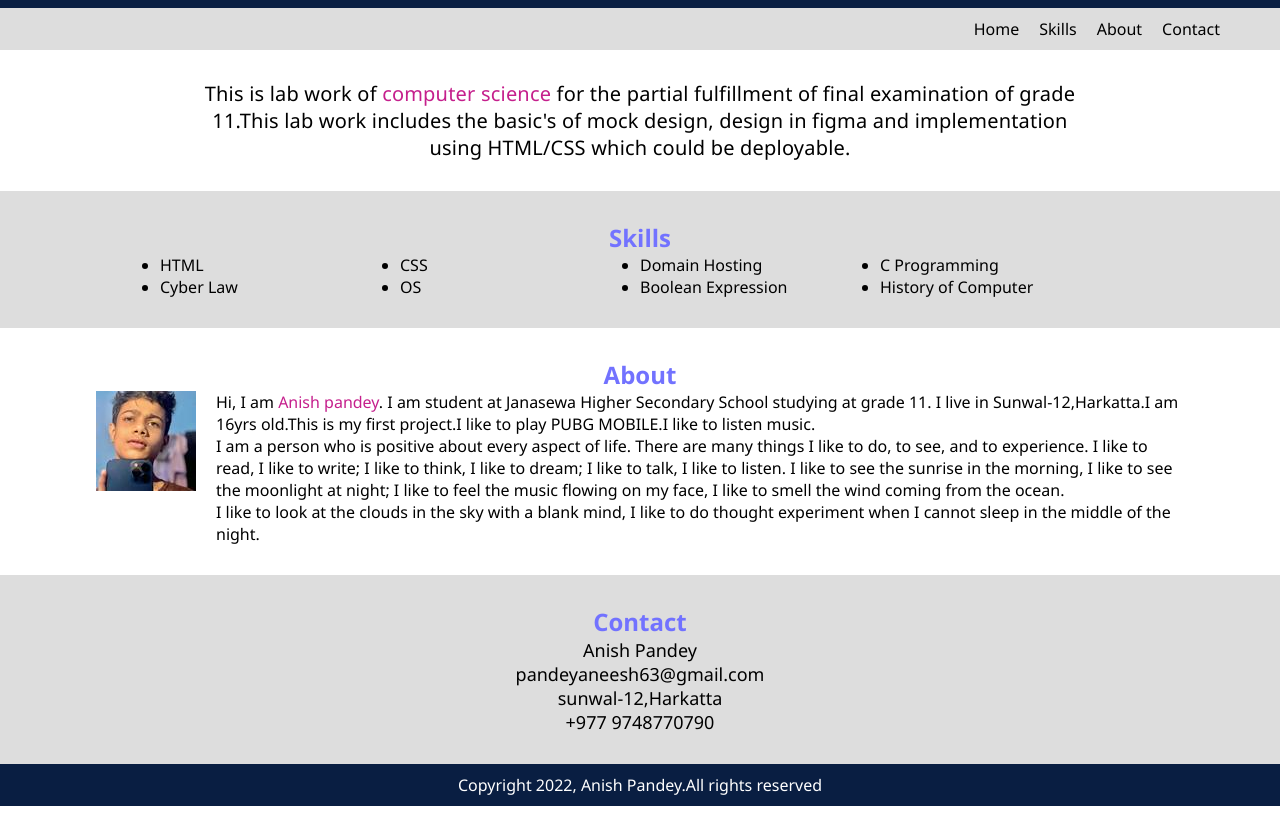
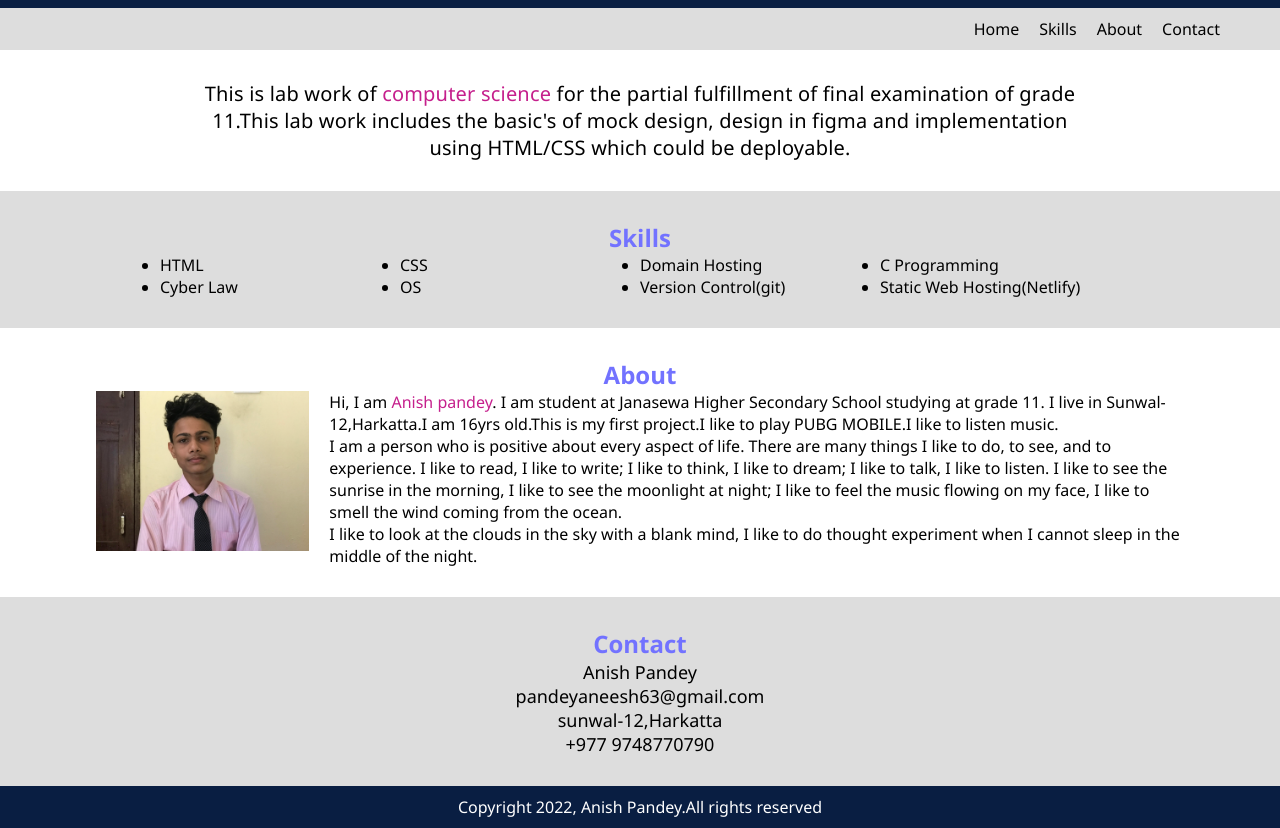
Before and after one commit to anishpandey11/anishproject, a plain HTML site: page index.html in a window 1280 px wide. Shown: the part 107-935 px from the top of the page. Before the commit the page ends 913 px from the top, so only its background shows below. Drawn offline with Linux system fonts and the light colour scheme.

Commit message:
images updated

```diff
--- a/index.html
+++ b/index.html
@@ -44,8 +44,8 @@
 		<ul>
 			<li>Cyber Law</li>
 			<li>OS</li>
-			<li>Boolean Expression</li>
-			<li>History of Computer</li>
+			<li>Version Control(git)</li>
+			<li>Static Web Hosting(Netlify)</li>
 		</ul>
 	</div>
 
@@ -56,7 +56,7 @@
 
 	</div>
 	<div class="section-details">
-		<img width="100px" height=" 100px" src="images/Anish.jpeg">
+		<img width="250px" height=" 160px" src="images/anish.jpg">
 		<div class="about-content">
 
 			<p>Hi, I am <span>Anish pandey</span>. I am student at Janasewa Higher Secondary School studying at grade 11. I live in Sunwal-12,Harkatta.I am 16yrs old.This is my first project.I like to play PUBG MOBILE.I like to listen music.</p>
```
Also changed, not shown: images/Anish.jpeg (deleted), images/anish.jpg (added), 1 other file.
